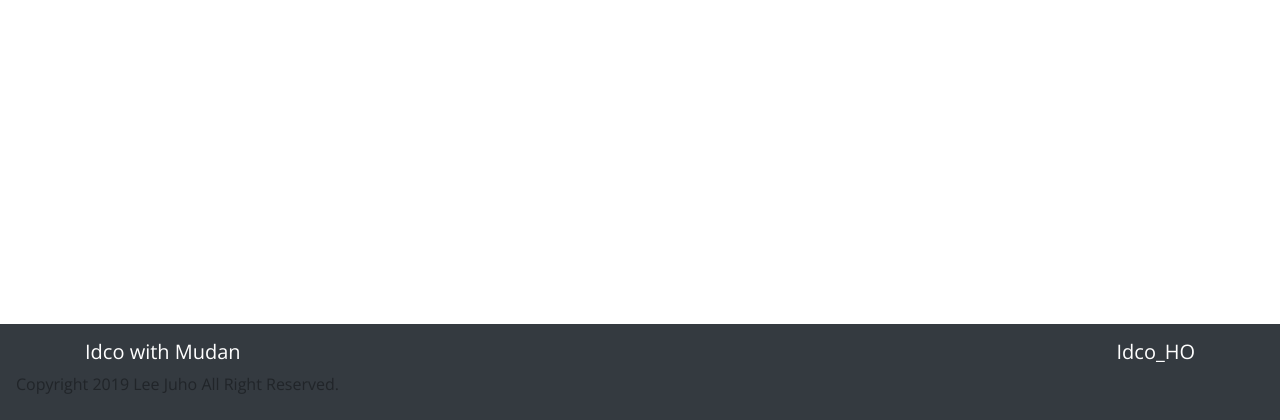
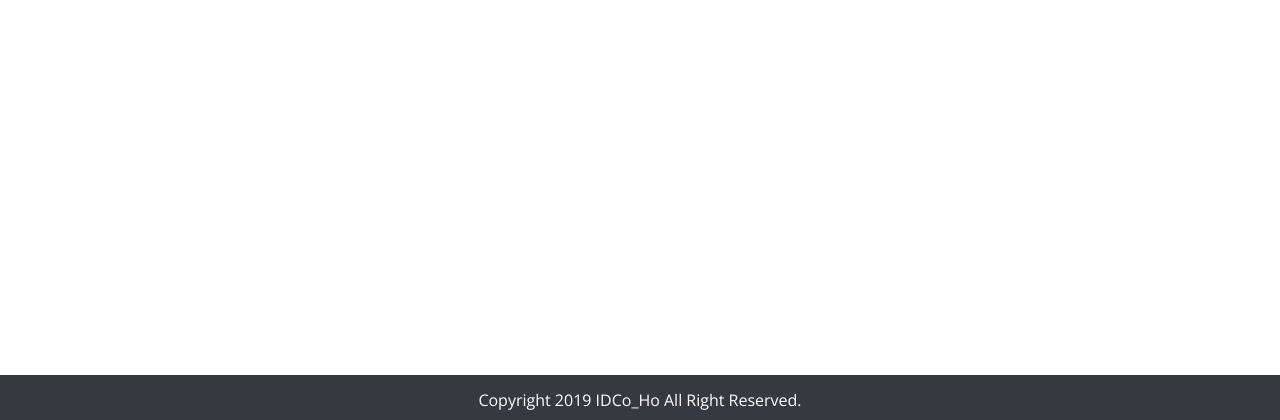
Before and after one commit to leeiopd/mudan_web, a Django app: page /members/ in a window 1280 px wide. Shown: the part 380-800 px from the top of the page. Run offline with Django 3.2, Linux system fonts and the light colour scheme; data comes from the database, SQL or seed files in the repository; some libraries are stand-ins or nearby versions; some web fonts are replaced.

Commit message:
naver_SEO & footer resizing, copyright

```diff
--- a/mudan_web/templates/base.html
+++ b/mudan_web/templates/base.html
@@ -1,6 +1,7 @@
 <!DOCTYPE html>
 <html lang="en">
 <head>
+        <meta name="naver-site-verification" content="04dfed1ce16ab96ac5091ea7c4091e4dfb82b6d8"/>
     <meta charset="UTF-8">
     <meta name="viewport" content="width=device-width, initial-scale=1.0">
     <meta http-equiv="X-UA-Compatible" content="ie=edge">
@@ -43,12 +44,10 @@
     {% endblock %}
     <div class="mb-5 pb-5"></div>
     <div class="fixed-bottom">
-        <nav class="navbar navbar-dark bg-dark">
+        <nav class="navbar" style="background-color: #343A40;">
             <div class="container">
-                <div class="navbar-brand">Idco with Mudan</div>
-                <div class="navbar-brand mr-0">Idco_HO</div>
+                <p style="text-align: center; color:white; width:100%; padding-top: 5px; margin-bottom: 0;">Copyright 2019 IDCo_Ho All Right Reserved.</p>
             </div>
-            <p>Copyright 2019 Lee Juho All Right Reserved.</p>
         </nav>
 
     </div>
```
Also changed, not shown: 1 other file.
